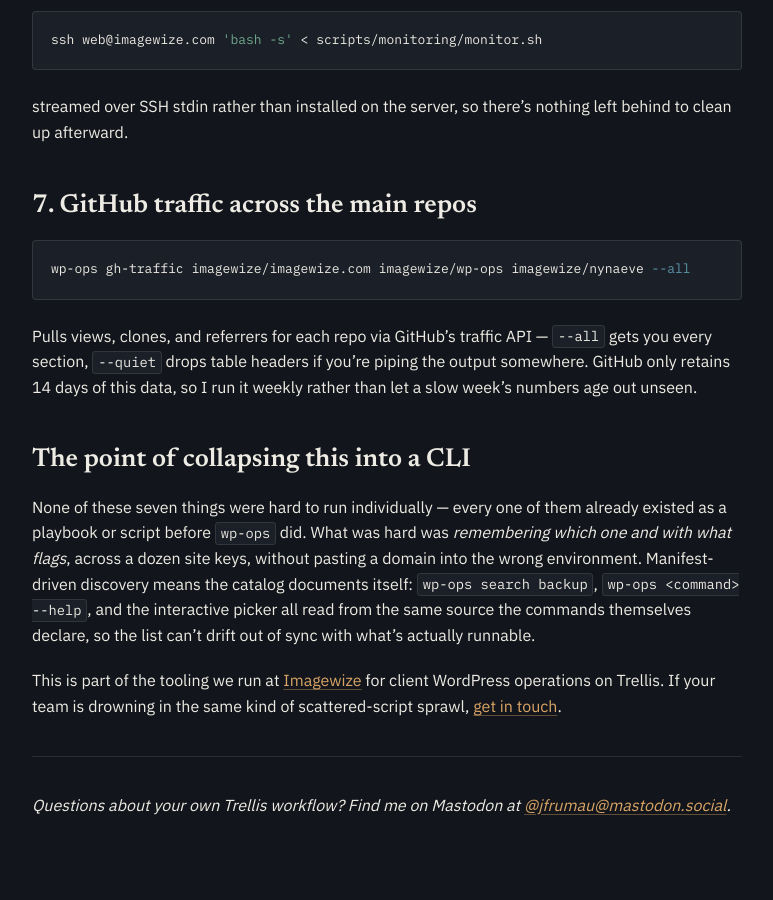
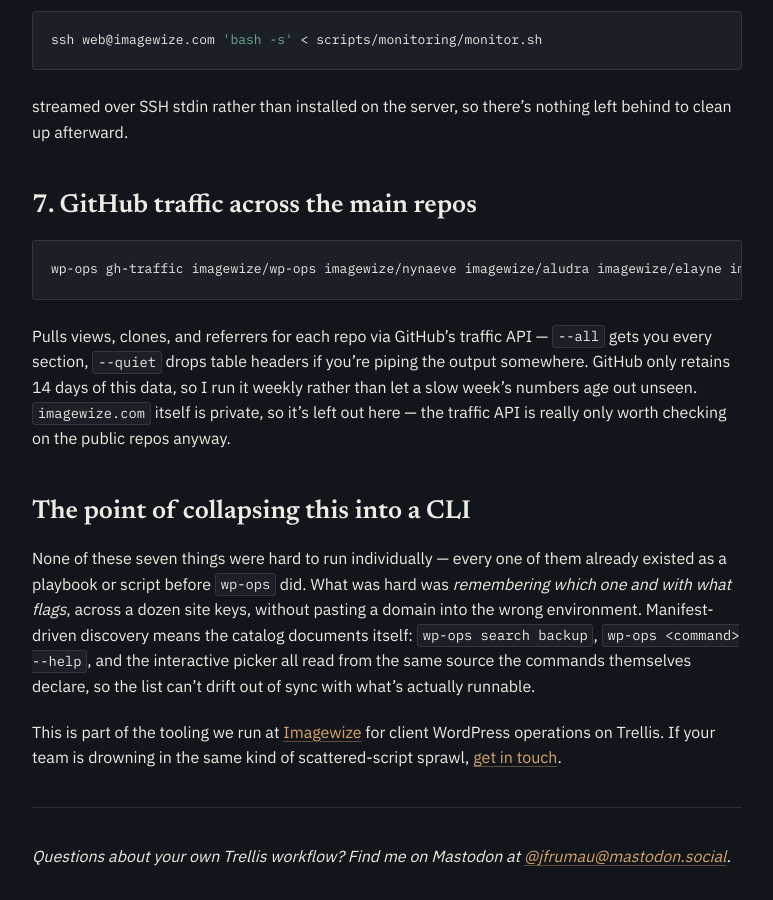
Before and after one commit to wpvillain/wpvillain.github.io, a Jekyll site: the page built from _posts/2026-08-29-wp-ops-daily-weekly-commands.markdown, in a window 1280 px wide and 900 px high, scrolled down 3736 px. Shown: the whole window, without its empty margins (96-869 px from the left). Built offline with Jekyll 4.4.1, drawn with Linux system fonts in a browser that asks for light colours.

Commit message:
Fix gh-traffic example repos in wp-ops commands post

````diff
--- a/_posts/2026-08-29-wp-ops-daily-weekly-commands.markdown
+++ b/_posts/2026-08-29-wp-ops-daily-weekly-commands.markdown
@@ -110,10 +110,10 @@
 ## 7. GitHub traffic across the main repos
 
 ```bash
-wp-ops gh-traffic imagewize/imagewize.com imagewize/wp-ops imagewize/nynaeve --all
+wp-ops gh-traffic imagewize/wp-ops imagewize/nynaeve imagewize/aludra imagewize/elayne imagewize/aviendha imagewize/ixan --all
 ```
 
-Pulls views, clones, and referrers for each repo via GitHub's traffic API — `--all` gets you every section, `--quiet` drops table headers if you're piping the output somewhere. GitHub only retains 14 days of this data, so I run it weekly rather than let a slow week's numbers age out unseen.
+Pulls views, clones, and referrers for each repo via GitHub's traffic API — `--all` gets you every section, `--quiet` drops table headers if you're piping the output somewhere. GitHub only retains 14 days of this data, so I run it weekly rather than let a slow week's numbers age out unseen. `imagewize.com` itself is private, so it's left out here — the traffic API is really only worth checking on the public repos anyway.
 
 ## The point of collapsing this into a CLI
 
````
